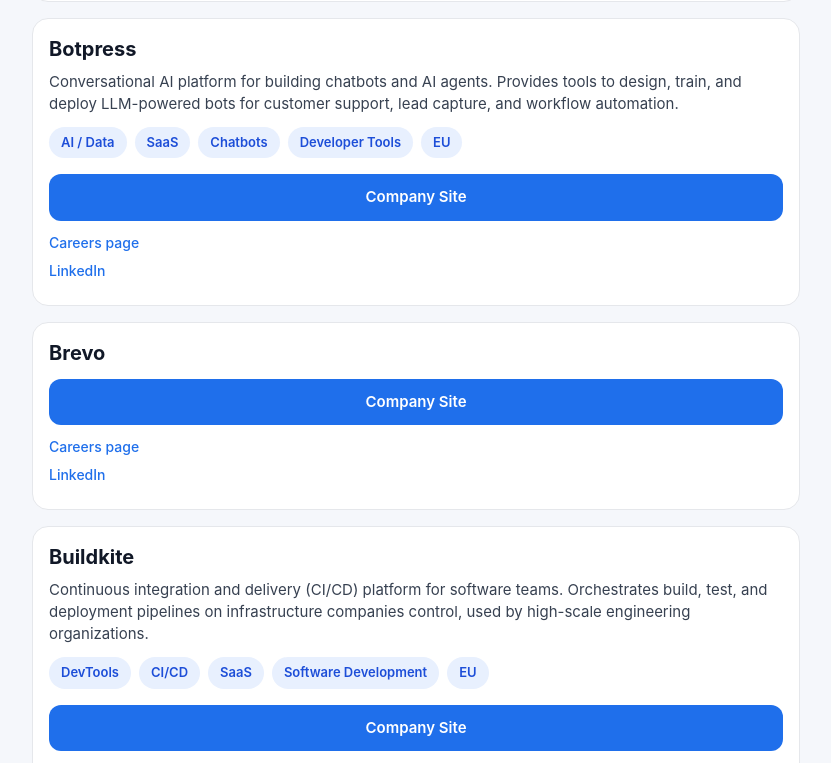
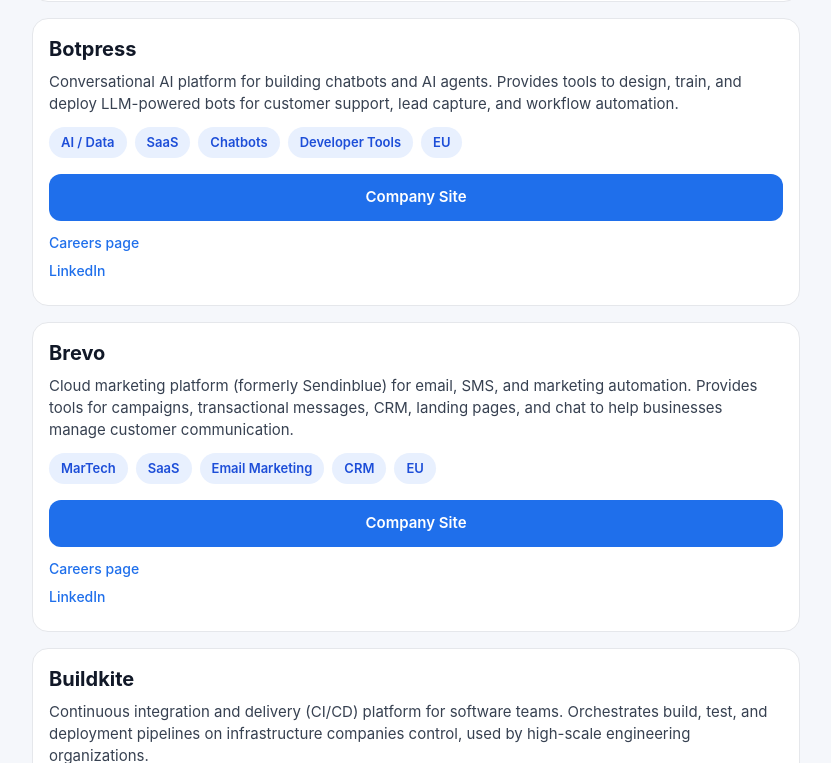
Before and after one commit to Dimterion/vault, a React (Vite) app: page /listings in a window 1280 px wide. Shown: the part 11237-12000 px from the top of the page, without its empty margins (224-1055 px from the left). Built offline with nearby package versions, Linux system fonts and the light colour scheme.

Commit message:
adjust data file for listings

```diff
--- a/src/features/listings/data.ts
+++ b/src/features/listings/data.ts
@@ -763,9 +763,10 @@ export const listings: JobListing[] = [
     id: "brevo",
     title: "Brevo",
     websiteUrl: "https://www.brevo.com",
-    description: "",
-    // imageKey: "placeholder",
-    tags: [],
+    description:
+      "Cloud marketing platform (formerly Sendinblue) for email, SMS, and marketing automation. Provides tools for campaigns, transactional messages, CRM, landing pages, and chat to help businesses manage customer communication.",
+    // imageKey: "placeholder",
+    tags: ["MarTech", "SaaS", "Email Marketing", "CRM", "EU"],
     extraLinks: [
       {
         label: "Careers page",
@@ -1701,9 +1702,16 @@ export const listings: JobListing[] = [
     id: "ekimetrics",
     title: "Ekimetrics",
     websiteUrl: "https://www.ekimetrics.com",
-    description: "",
-    // imageKey: "placeholder",
-    tags: [],
+    description:
+      "Data science and AI consulting firm helping companies optimize marketing, pricing, and operations. Builds custom analytics solutions, marketing mix models, and decision tools combining data, business strategy, and sustainability.",
+    // imageKey: "placeholder",
+    tags: [
+      "Consulting",
+      "Data & Analytics",
+      "AI / Data",
+      "Marketing Analytics",
+      "EU",
+    ],
     extraLinks: [
       {
         label: "Careers page (Lever)",
@@ -1719,9 +1727,16 @@ export const listings: JobListing[] = [
     id: "elevenlabs",
     title: "ElevenLabs",
     websiteUrl: "https://elevenlabs.io",
-    description: "",
-    // imageKey: "placeholder",
-    tags: [],
+    description:
+      "AI voice research and product company. Provides text-to-speech, voice cloning, dubbing, and conversational voice agents used by creators, developers, and enterprises for content, customer support, and interactive experiences.",
+    // imageKey: "placeholder",
+    tags: [
+      "AI / Data",
+      "Speech Tech",
+      "SaaS",
+      "Developer Tools",
+      "Remote-worldwide",
+    ],
     extraLinks: [
       {
         label: "Careers page",
@@ -1737,9 +1752,10 @@ export const listings: JobListing[] = [
     id: "enapi",
     title: "ENAPI",
     websiteUrl: "https://enapi.com",
-    description: "",
-    // imageKey: "placeholder",
-    tags: [],
+    description:
+      "EV charging infrastructure platform providing roaming and clearing services between charge-point operators and e-mobility apps. Implements OCPI standards to enable cross-network charging and settlement across Europe.",
+    // imageKey: "placeholder",
+    tags: ["CleanTech", "EV Charging", "API", "Infrastructure", "EU"],
     extraLinks: [
       {
         label: "Careers page",
@@ -1755,9 +1771,10 @@ export const listings: JobListing[] = [
     id: "eneba",
     title: "Eneba",
     websiteUrl: "https://www.eneba.com",
-    description: "",
-    // imageKey: "placeholder",
-    tags: [],
+    description:
+      "Digital marketplace for video game keys, gift cards, and in-game content. Connects gamers with verified sellers offering PC, console, and subscription products at competitive prices.",
+    // imageKey: "placeholder",
+    tags: ["E-commerce", "Gaming", "Marketplace", "B2C", "EU"],
     extraLinks: [
       {
         label: "Careers page (Ashby)",
@@ -1773,9 +1790,10 @@ export const listings: JobListing[] = [
     id: "ensol",
     title: "Ensol",
     websiteUrl: "https://www.goensol.com",
-    description: "",
-    // imageKey: "placeholder",
-    tags: [],
+    description:
+      "Residential solar and home energy company offering solar panels, batteries, EV chargers, and heat pumps. Provides end-to-end installation and an app to monitor and optimize energy production and consumption.",
+    // imageKey: "placeholder",
+    tags: ["CleanTech", "Solar", "Energy", "Hardware & Software", "EU"],
     extraLinks: [
       {
         label: "Careers page (Welcome to the Jungle)",
@@ -1791,9 +1809,10 @@ export const listings: JobListing[] = [
     id: "equativ",
     title: "Equativ",
     websiteUrl: "https://www.equativ.com",
-    description: "",
-    // imageKey: "placeholder",
-    tags: [],
+    description:
+      "Independent adtech platform offering an ad server, SSP, and DSP for publishers and advertisers. Supports programmatic and direct deals across display, video, and connected TV with a focus on transparency and performance.",
+    // imageKey: "placeholder",
+    tags: ["AdTech", "Programmatic", "SaaS", "Video & CTV", "EU"],
     extraLinks: [
       {
         label: "Careers page (Lever)",
@@ -1809,9 +1828,16 @@ export const listings: JobListing[] = [
     id: "escape_velocity_entertainment",
     title: "Escape Velocity Entertainment",
     websiteUrl: "https://eve.games",
-    description: "",
-    // imageKey: "placeholder",
-    tags: [],
+    description:
+      "Independent game development studio creating new genres with inclusive, accessible gameplay. Builds multiplayer and competitive titles designed for players of all skill levels and backgrounds.",
+    // imageKey: "placeholder",
+    tags: [
+      "Gaming",
+      "Game Development",
+      "Multiplayer",
+      "Entertainment",
+      "Remote-worldwide",
+    ],
     extraLinks: [
       {
         label: "Careers page",
@@ -1827,9 +1853,16 @@ export const listings: JobListing[] = [
     id: "euroclear",
     title: "Euroclear",
     websiteUrl: "https://www.euroclear.com",
-    description: "",
-    // imageKey: "placeholder",
-    tags: [],
+    description:
+      "Financial market infrastructure providing settlement, custody, and post-trade services for bonds, equities, funds, and derivatives. Operates central securities depositories and clearing systems across multiple European markets.",
+    // imageKey: "placeholder",
+    tags: [
+      "Financial Services",
+      "Market Infrastructure",
+      "Securities",
+      "Enterprise",
+      "EU",
+    ],
     extraLinks: [
       {
         label: "Careers page",
@@ -1845,9 +1878,16 @@ export const listings: JobListing[] = [
     id: "euronext",
     title: "Euronext",
     websiteUrl: "https://www.euronext.com",
-    description: "",
-    // imageKey: "placeholder",
-    tags: [],
+    description:
+      "Leading European stock exchange operator running regulated markets in multiple countries. Provides listing, trading, clearing, and settlement for equities, bonds, derivatives, commodities, and indices such as the CAC 40 and AEX.",
+    // imageKey: "placeholder",
+    tags: [
+      "Financial Services",
+      "Stock Exchange",
+      "Capital Markets",
+      "Enterprise",
+      "EU",
+    ],
     extraLinks: [
       {
         label: "Careers page",
@@ -1863,9 +1903,16 @@ export const listings: JobListing[] = [
     id: "extia",
     title: "Extia",
     websiteUrl: "https://www.extia-group.com",
-    description: "",
-    // imageKey: "placeholder",
-    tags: [],
+    description:
+      "IT and digital consulting firm placing consultants in client teams across sectors like finance, telecom, energy, and retail. Supports projects in development, infrastructure, data, cybersecurity, and agile transformation.",
+    // imageKey: "placeholder",
+    tags: [
+      "IT Services",
+      "Consulting",
+      "Software Development",
+      "Enterprise",
+      "EU",
+    ],
     extraLinks: [
       {
         label: "Careers page",
```
